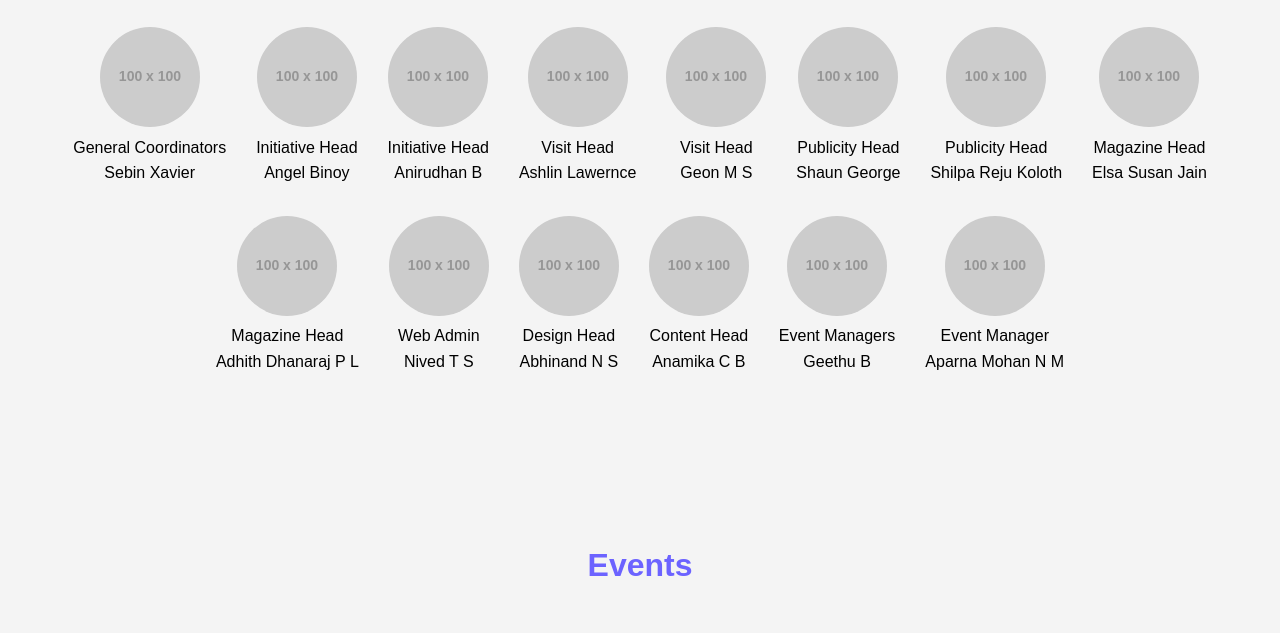
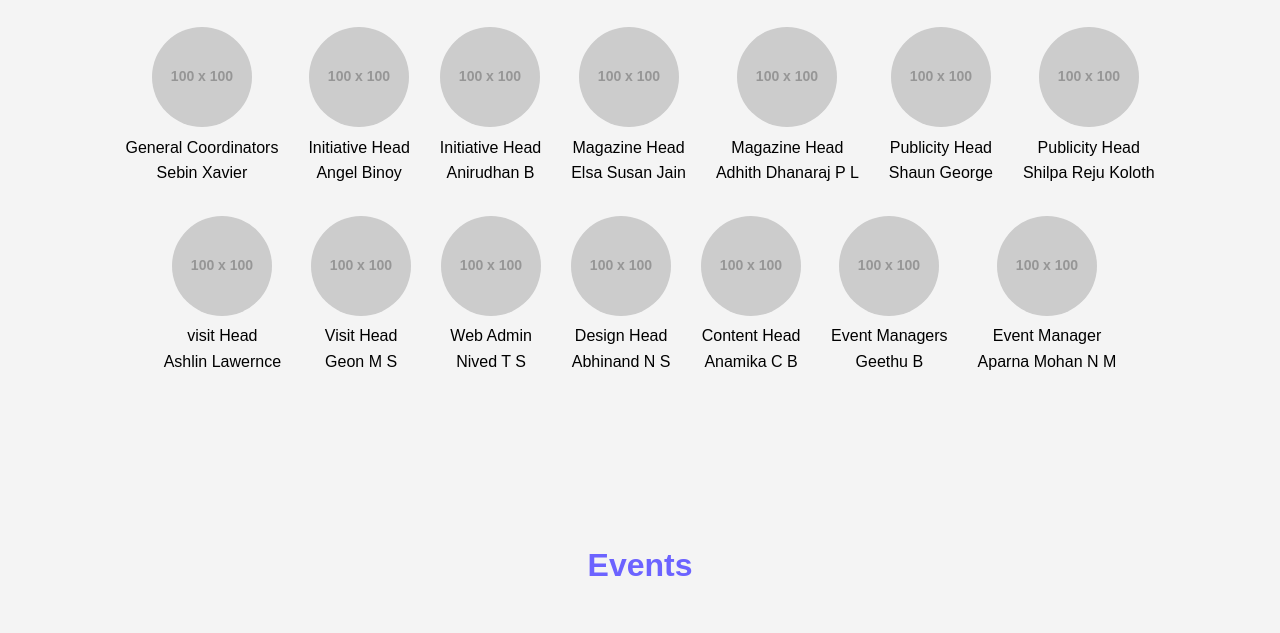
Before and after one commit to jacobmp38/emf-mec, a plain HTML site: page index.html in a window 1280 px wide. Shown: the part 960-1593 px from the top of the page. Drawn offline with Linux system fonts and the light colour scheme; placeholder pictures from the web are drawn by us.

Commit message:
Resolved merge conflicts

```diff
--- a/index.html
+++ b/index.html
@@ -114,13 +114,13 @@
             </div>
             <div class="member">
                 <img src="https://via.placeholder.com/100" alt="Event Manager">
-                <p>Visit Head</p>
-                <p>Ashlin Lawernce</p>
+                <p>Magazine Head</p>
+                <p>Elsa Susan Jain</p>
             </div>
             <div class="member">
                 <img src="https://via.placeholder.com/100" alt="Event Manager">
-                <p>Visit Head</p>
-                <p>Geon M S</p>
+                <p>Magazine Head</p>
+                <p>Adhith Dhanaraj P L</p>
             </div>
             <div class="member">
                 <img src="https://via.placeholder.com/100" alt="Event Manager">
@@ -134,13 +134,13 @@
             </div>
             <div class="member">
                 <img src="https://via.placeholder.com/100" alt="Event Manager">
-                <p>Magazine Head</p>
-                <p>Elsa Susan Jain</p>
+                <p>visit Head</p>
+                <p>Ashlin Lawernce</p>
             </div>
             <div class="member">
                 <img src="https://via.placeholder.com/100" alt="Event Manager">
-                <p>Magazine Head</p>
-                <p>Adhith Dhanaraj P L</p>
+                <p>Visit Head</p>
+                <p>Geon M S</p>
             </div>
             <div class="member">
                 <img src="https://via.placeholder.com/100" alt="Event Manager">
```
